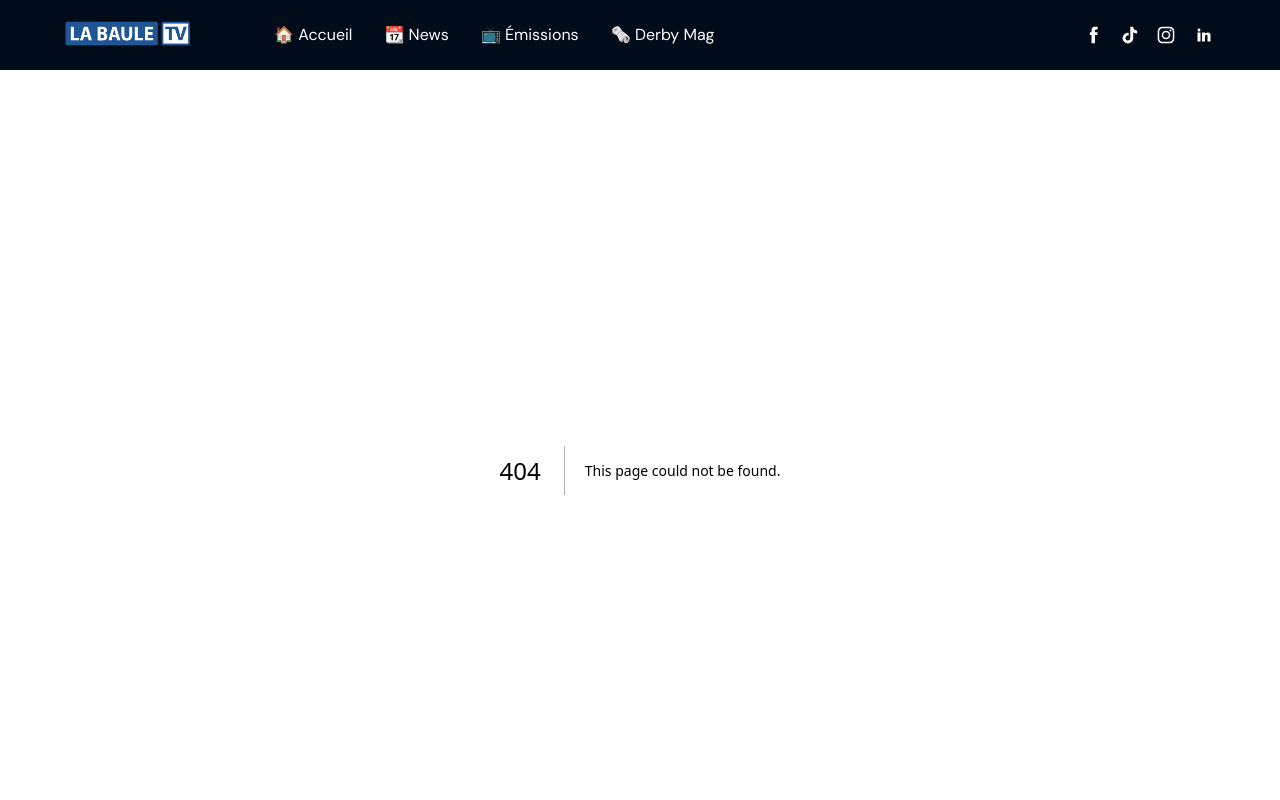
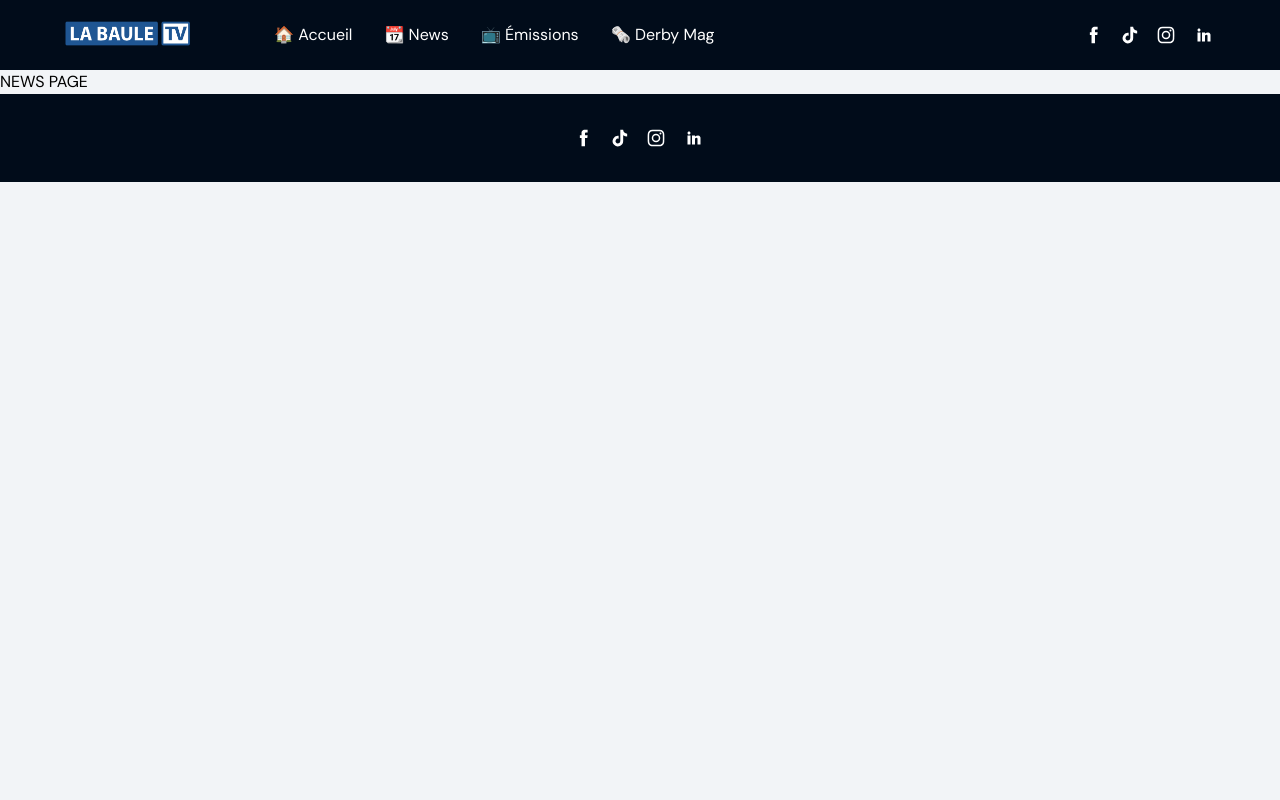
Before and after one commit to Mattplume/lbtv-next, a Next.js app: page /news in a window 1280 px wide. Before the commit this address had no page. Shown: the top 800 px of the page. Built offline with nearby package versions, Linux system fonts and the light colour scheme.

Commit message:
Page news start

```diff
--- a/app/components/Footer.tsx
+++ b/app/components/Footer.tsx
@@ -8,7 +8,7 @@ const Footer: React.FC = () => {
 		<footer className="p-8 bg-darkColor">
 			<div className="inner footer">
 				<div className="socials">
-					<ul className="flex justify-start align-middle h-full">
+					<ul className="flex justify-center align-middle h-full">
 						<li className="mr-4">
 							<Link
 								href="https://www.facebook.com/labauletv"
--- a/app/components/Header.tsx
+++ b/app/components/Header.tsx
@@ -32,7 +32,7 @@ const Header: React.FC = () => {
 						<li className="mr-8">
 							{" "}
 							<Link
-								href="#"
+								href="/news"
 								aria-label="news"
 								className="flex h-full items-center"
 							>
--- /dev/null
+++ b/app/news/page.tsx
@@ -0,0 +1,5 @@
+const NewsPage: React.FC = () => {
+	return <div>NEWS PAGE</div>;
+};
+
+export default NewsPage;
```
Also changed, not shown: app/components/HeaderContainer.tsx (deleted).
